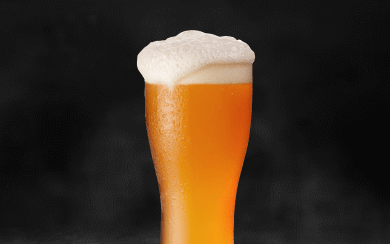
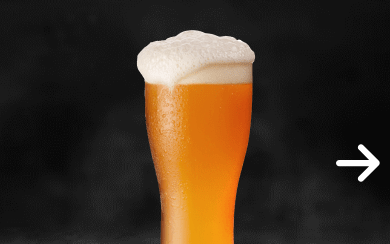
Before and after one commit to 30emanuel/copia-site, an Angular app: page / in a window 390 px wide. Shown: the part 1720-1964 px from the top of the page. Built offline with nearby package versions, Linux system fonts and the light colour scheme; a web font is replaced by a local one.

Commit message:
arrow icons

```diff
--- a/src/app/components/footer/footer.component.html
+++ b/src/app/components/footer/footer.component.html
@@ -57,7 +57,7 @@
     <div>
       <app-typography element="p" text="Made by"></app-typography>
       <a href="https://www.imdesenv.com" target="_blank" rel="noreferrer">
-        <app-typography element="p" text="IM software"></app-typography>
+        <app-typography element="p" text="IM Software"></app-typography>
       </a>
     </div>
   </section>
--- a/src/app/home/home.component.html
+++ b/src/app/home/home.component.html
@@ -69,13 +69,13 @@
     </div>
 
     <div class="beers-carousel">
-      <div class="arrow"><i class="fa-solid fa-arrow-left" (click)="beforeBeer()" *ngIf="showLeftArrow"></i></div>
+      <div class="arrow"><fa-icon [icon]="faarrowleft" (click)="beforeBeer()" *ngIf="showLeftArrow"></fa-icon></div>
       <div class="beer">
         <picture>
           <img src="../../assets/imgs/cervejas/{{beers[selectedBeerIndex].name}}.png" alt="{{beers[selectedBeerIndex].name}}">
         </picture>
       </div>
-      <div class="arrow"><i class="fa-solid fa-arrow-right" (click)="nextBeer()" *ngIf="showRightArrow"></i></div>
+      <div class="arrow"><fa-icon [icon]="faarrowrigth" (click)="nextBeer()" *ngIf="showRightArrow"></fa-icon></div>
     </div>
 
   </div>
--- a/src/app/home/home.component.scss
+++ b/src/app/home/home.component.scss
@@ -205,7 +205,7 @@ section{
       width: 250px;
     }
 
-    i{
+    fa-icon{
       font-size: 50px;
       font-weight: bolder;
     }
--- a/src/app/home/home.component.ts
+++ b/src/app/home/home.component.ts
@@ -1,4 +1,6 @@
 import { Component, OnInit } from '@angular/core';
+import { faArrowLeft, faArrowRight } from '@fortawesome/free-solid-svg-icons';
+
 
 @Component({
   selector: 'app-home',
@@ -6,6 +8,9 @@ import { Component, OnInit } from '@angular/core';
   styleUrls: ['./home.component.scss']
 })
 export class HomeComponent implements OnInit {
+
+  faarrowleft = faArrowLeft
+  faarrowrigth = faArrowRight
 
   beers: any = [
     {name: 'Pilsen', description: 'Leve e refrescante, a Pilsen é uma cerveja dourada de sabor suave e equilibrado, com notas maltadas e um amargor sutil. É a escolha perfeita para momentos descontraídos.', abv: '16', ibu: '4,5%'},
```
